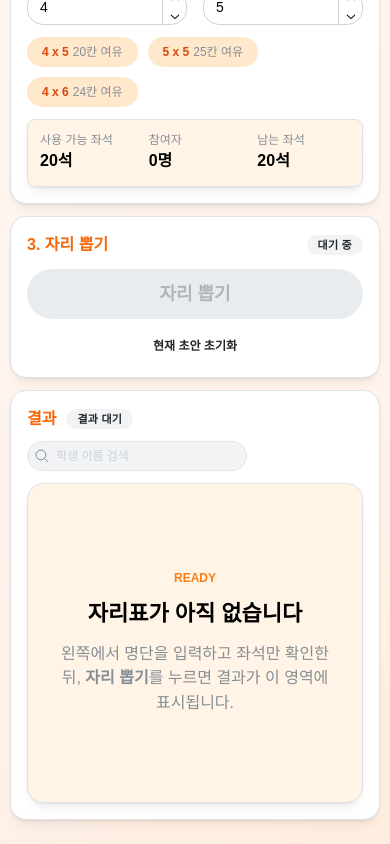
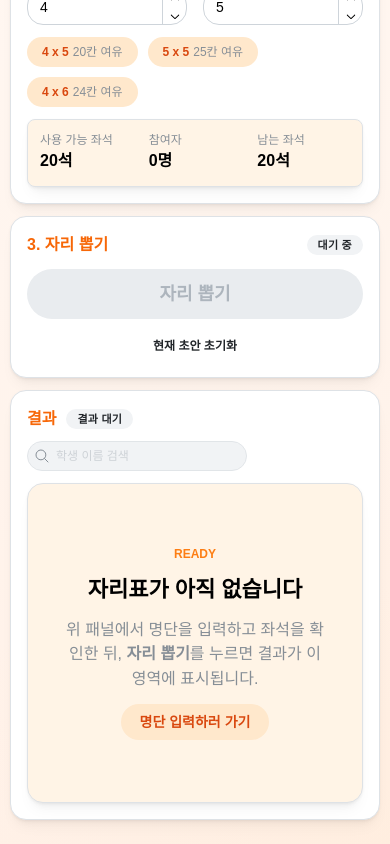
Before and after one commit to kmeijjing/random-seat, a React (Vite) app: page / in a window 390 px wide. Shown: the part 669-1513 px from the top of the page. Built offline with nearby package versions, Linux system fonts and the light colour scheme.

Commit message:
빈 상태 CTA + 반응형 문구 (#12)

```diff
--- a/src/components/ParticipantInputPanel.tsx
+++ b/src/components/ParticipantInputPanel.tsx
@@ -60,6 +60,7 @@ export function ParticipantInputPanel() {
         </Group>
 
         <Textarea
+          id="participant-input-textarea"
           value={participantInput}
           onChange={(event) => onParticipantInputChange(event.target.value)}
           placeholder={"예시\n김하나\n박둘\n이셋\n\n또는\n김하나,박둘,이셋"}
--- a/src/components/ResultPanel.tsx
+++ b/src/components/ResultPanel.tsx
@@ -1,4 +1,5 @@
 import { Badge, Button, Card, Checkbox, Divider, Group, Stack, Text, TextInput, Title, Tooltip } from "@mantine/core";
+import { useMediaQuery } from "@mantine/hooks";
 import { modals } from "@mantine/modals";
 import { useMemo } from "react";
 import { IoBookmarkOutline, IoCopyOutline, IoPrintOutline, IoSearchOutline, IoShuffleOutline } from "react-icons/io5";
@@ -30,6 +31,16 @@ export function ResultPanel() {
       onSaveTemplate: s.onSaveTemplate,
     })),
   );
+
+  const isDesktop = useMediaQuery("(min-width: 1280px)");
+
+  const handleGoToInput = () => {
+    const el = document.getElementById("participant-input-textarea");
+    if (el) {
+      el.scrollIntoView({ behavior: "smooth", block: "center" });
+      (el as HTMLTextAreaElement).focus();
+    }
+  };
 
   const openSaveTemplateModal = () => {
     const modalId = "save-template-from-result";
@@ -245,8 +256,12 @@ export function ResultPanel() {
               <Text size="xs" fw={800} tt="uppercase" c="orange.6">Ready</Text>
               <Title order={3}>자리표가 아직 없습니다</Title>
               <Text c="dimmed">
-                왼쪽에서 명단을 입력하고 좌석만 확인한 뒤, <Text span fw={700}>자리 뽑기</Text>를 누르면 결과가 이 영역에 표시됩니다.
+                {isDesktop ? "왼쪽" : "위"} 패널에서 명단을 입력하고 좌석을 확인한 뒤,{" "}
+                <Text span fw={700}>자리 뽑기</Text>를 누르면 결과가 이 영역에 표시됩니다.
               </Text>
+              <Button variant="light" color="orange" onClick={handleGoToInput}>
+                명단 입력하러 가기
+              </Button>
             </Stack>
           </Card>
         )}
```
